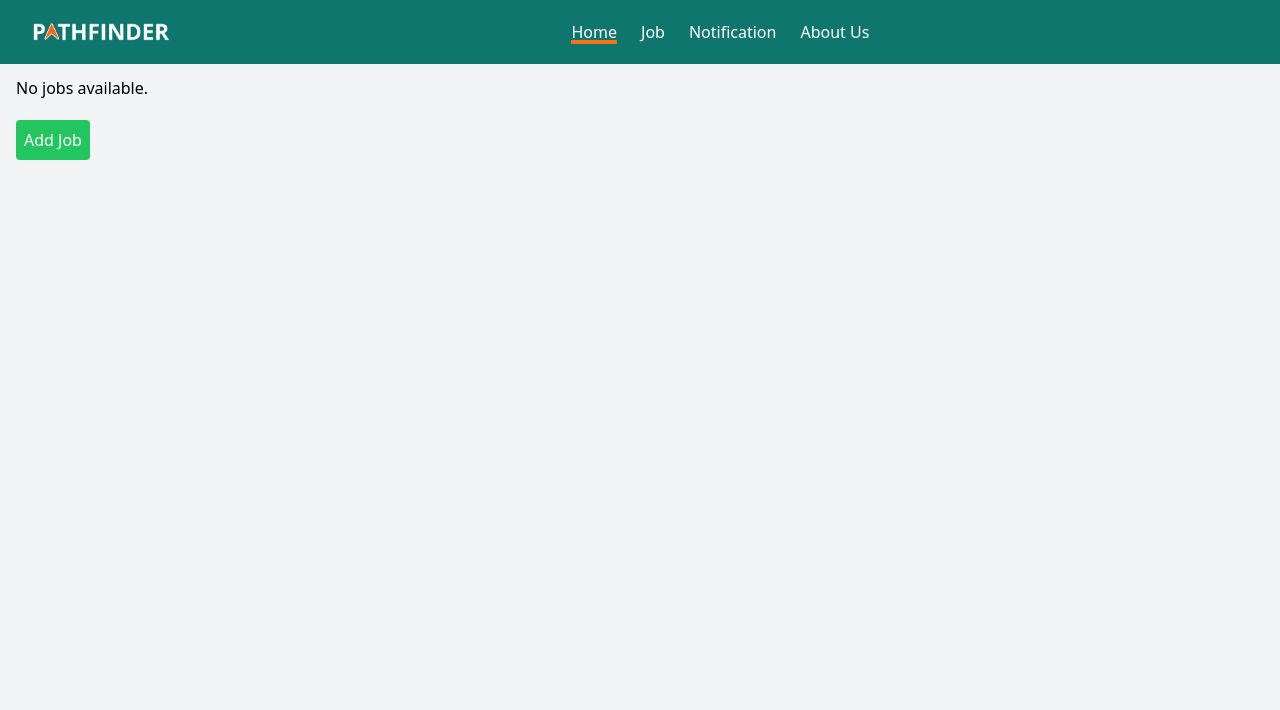
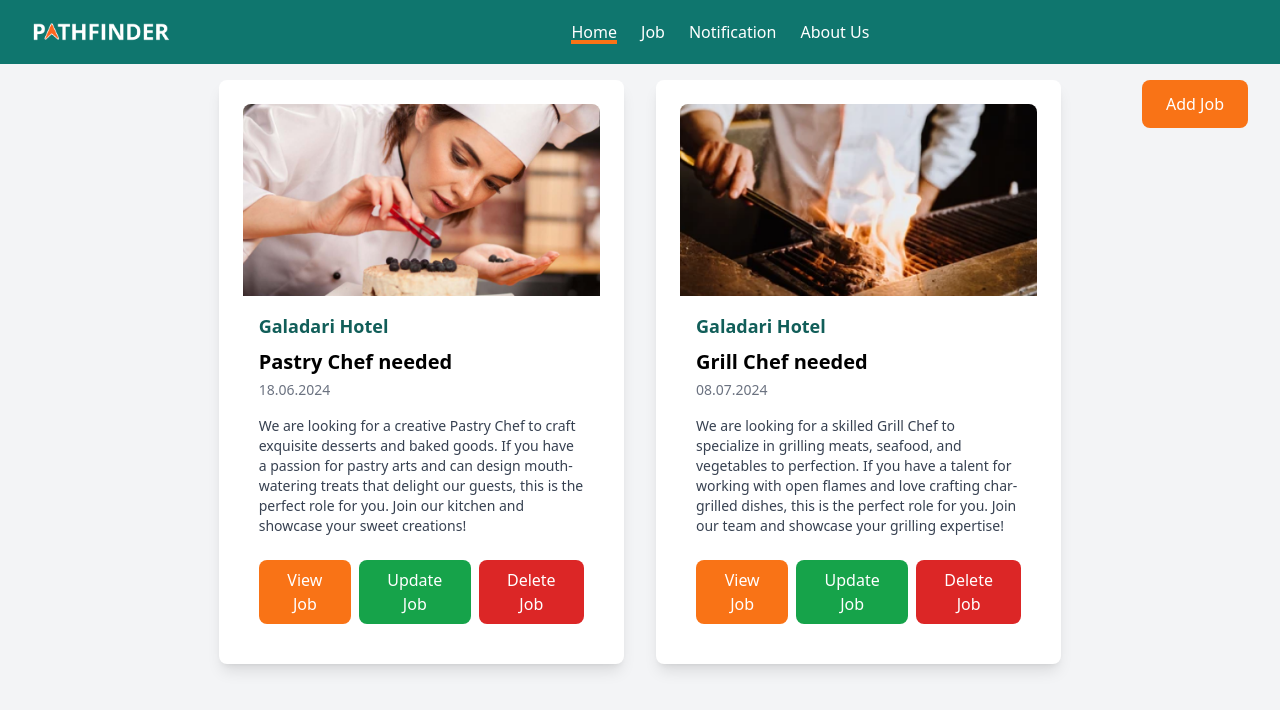
Before and after one commit to tharaka-jayasinghe-7/pathfinder-react-springboot, a React (Create React App) app in the folder pathfinder/: page /companyJob in a window 1280 px wide. Shown: the top 710 px of the page. Built offline with nearby package versions, Linux system fonts and the light colour scheme.

Commit message:
Update CompanyJob.js

```diff
--- a/pathfinder/src/pages/company/CompanyJob.js
+++ b/pathfinder/src/pages/company/CompanyJob.js
@@ -1,74 +1,91 @@
-// pages/company/CompanyJob.js
+import React from "react";
+import { useNavigate } from "react-router-dom"; // Import useNavigate
+import CompanyNavbar from "../../components/company/CompanyNavbar"; // Import CompanyNavbar
+import job1 from "../../images/landing/job1.png"; // First image
+import job2 from "../../images/landing/job2.png"; // Second image
 
-import React from "react";
-import { useNavigate } from "react-router-dom";
-import CompanyNavbar from "../../components/company/CompanyNavbar";
+function CompanyJob() {
+  const navigate = useNavigate(); // Initialize useNavigate hook
 
-const CompanyJob = ({ jobs = [], onViewJob, onUpdateJob, onDeleteJob }) => {
-  const navigate = useNavigate();
+  const jobs = [
+    {
+      id: 1,
+      title: "Pastry Chef needed",
+      date: "18.06.2024",
+      description:
+        "We are looking for a creative Pastry Chef to craft exquisite desserts and baked goods. If you have a passion for pastry arts and can design mouth-watering treats that delight our guests, this is the perfect role for you. Join our kitchen and showcase your sweet creations!",
+      hotel: "Galadari Hotel",
+      image: job1, // Use job1 image
+    },
+    {
+      id: 2,
+      title: "Grill Chef needed",
+      date: "08.07.2024",
+      description:
+        "We are looking for a skilled Grill Chef to specialize in grilling meats, seafood, and vegetables to perfection. If you have a talent for working with open flames and love crafting char-grilled dishes, this is the perfect role for you. Join our team and showcase your grilling expertise!",
+      hotel: "Galadari Hotel",
+      image: job2, // Use job2 image
+    },
+  ];
 
-  const handleAddJob = () => {
-    navigate("/add-job"); // Ensure this route is defined in your router
+  // Function to handle the "View Job" button click
+  const handleViewJob = (jobId) => {
+    navigate(`/jobs/${jobId}`); // Navigate to the job details page
   };
 
   return (
-    <div className="bg-gray-100 min-h-screen">
+    <div className="bg-gray-100 min-h-screen p-8">
+      {/* Company Navbar */}
       <CompanyNavbar />
-      <div className="container mx-auto px-4 py-6">
-        <h1 className="text-2xl font-bold mb-5">Job Listings</h1>
-        <div className="grid grid-cols-1 sm:grid-cols-2 lg:grid-cols-3 gap-4">
-          {jobs.length === 0 ? (
-            <p>No jobs available.</p>
-          ) : (
-            jobs.map((job) => (
+
+      {/* Adjusted Add Job Button */}
+      <div className="fixed top-20 right-8">
+        <button className="bg-orange-500 text-white rounded-lg px-6 py-3 hover:bg-orange-600">
+          Add Job
+        </button>
+      </div>
+
+      {/* Job Cards Section */}
+      <div className="flex flex-wrap justify-center mt-8">
+        {jobs.map((job) => (
           <div
             key={job.id}
-                className="bg-white rounded-lg shadow-md overflow-hidden transition-transform duration-300 hover:scale-105"
+            className="bg-white rounded-lg shadow-lg p-6 w-full md:w-1/3 m-4"
           >
             <img
-                  src={job.imageUrl}
+              src={job.image}
               alt={job.title}
               className="rounded-t-lg w-full h-48 object-cover"
             />
-                <div className="p-5">
-                  <h3 className="text-lg font-semibold">{job.hotelName}</h3>
-                  <p className="text-gray-600 mt-1">{job.title}</p>
-                  <p className="text-sm text-gray-500">{job.date}</p>
-                  <p className="text-gray-700 mt-4">{job.description}</p>
-                  <div className="flex justify-between mt-5">
+            <div className="p-4">
+              <h2 className="text-teal-800 font-bold text-lg mb-2">
+                {job.hotel}
+              </h2>
+              <h3 className="text-xl font-semibold mb-1">{job.title}</h3>
+              <p className="text-sm text-gray-500 mb-4">{job.date}</p>
+              <p className="text-sm text-gray-700 mb-6">{job.description}</p>
+              <div className="flex justify-center">
+                <div className="flex space-x-2">
                   <button
-                      onClick={() => onViewJob(job.id)}
-                      className="bg-blue-500 text-white px-3 py-1 rounded hover:bg-blue-600 transition"
+                    className="bg-orange-500 text-white rounded-lg px-4 py-2 hover:bg-orange-600"
+                    onClick={() => handleViewJob(job.id)} // Add navigation to View Job button
                   >
                     View Job
                   </button>
-                    <button
-                      onClick={() => onUpdateJob(job.id)}
-                      className="bg-yellow-500 text-white px-3 py-1 rounded hover:bg-yellow-600 transition"
-                    >
+                  <button className="bg-green-600 text-white rounded-lg px-4 py-2 hover:bg-green-700">
                     Update Job
                   </button>
-                    <button
-                      onClick={() => onDeleteJob(job.id)}
-                      className="bg-red-500 text-white px-3 py-1 rounded hover:bg-red-600 transition"
-                    >
+                  <button className="bg-red-600 text-white rounded-lg px-4 py-2 hover:bg-red-700">
                     Delete Job
                   </button>
                 </div>
               </div>
             </div>
-            ))
-          )}
           </div>
-        <button
-          onClick={handleAddJob}
-          className="mt-5 p-2 bg-green-500 text-white rounded hover:bg-green-600 transition"
-        >
-          Add Job
-        </button>
+        ))}
       </div>
     </div>
   );
-};
+}
 
 export default CompanyJob;
```
Also changed, not shown: pathfinder/src/images/landing/job1.png (added), pathfinder/src/images/landing/job2.png (added). Lines whose indentation alone changed are shown as unchanged.
